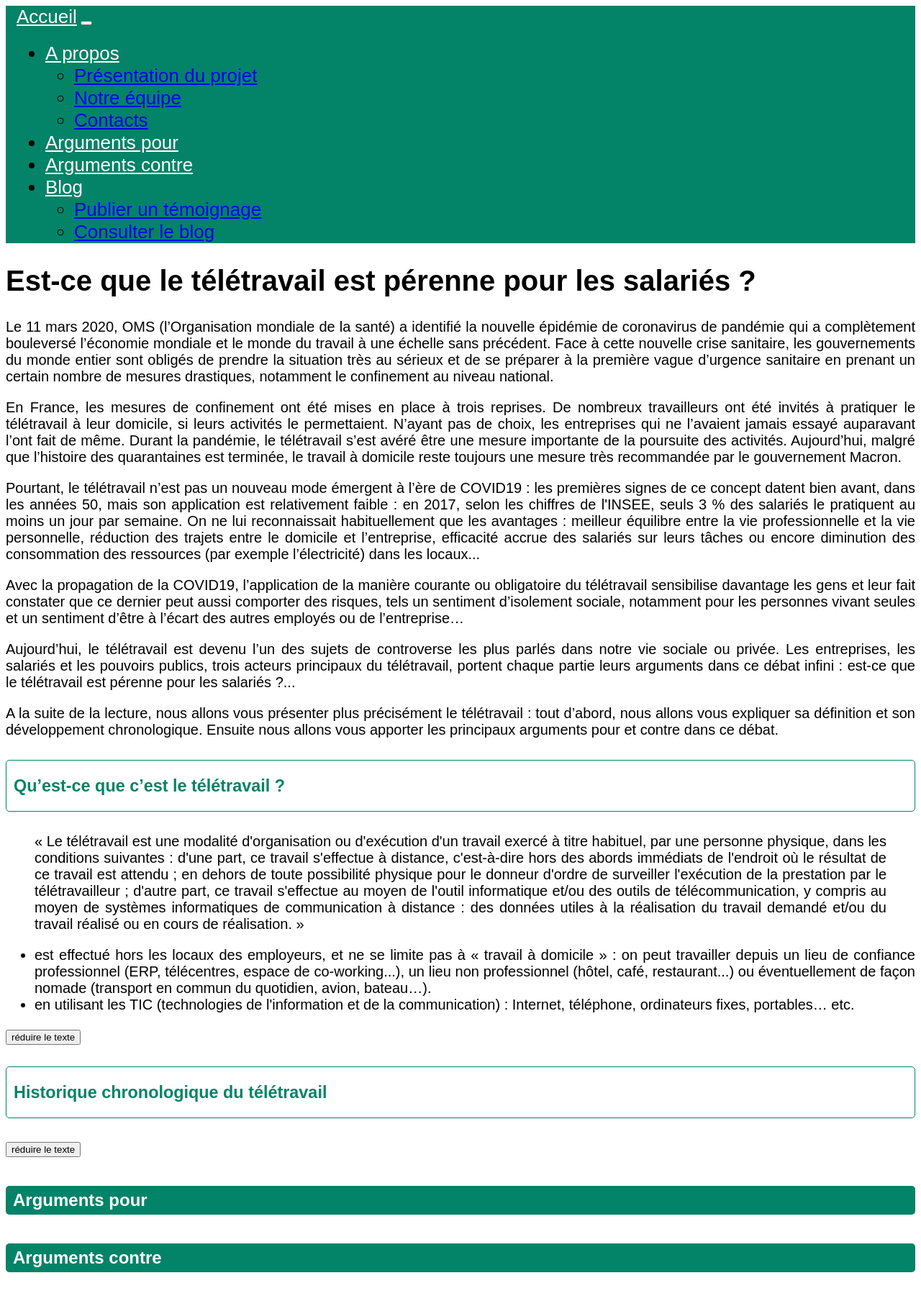
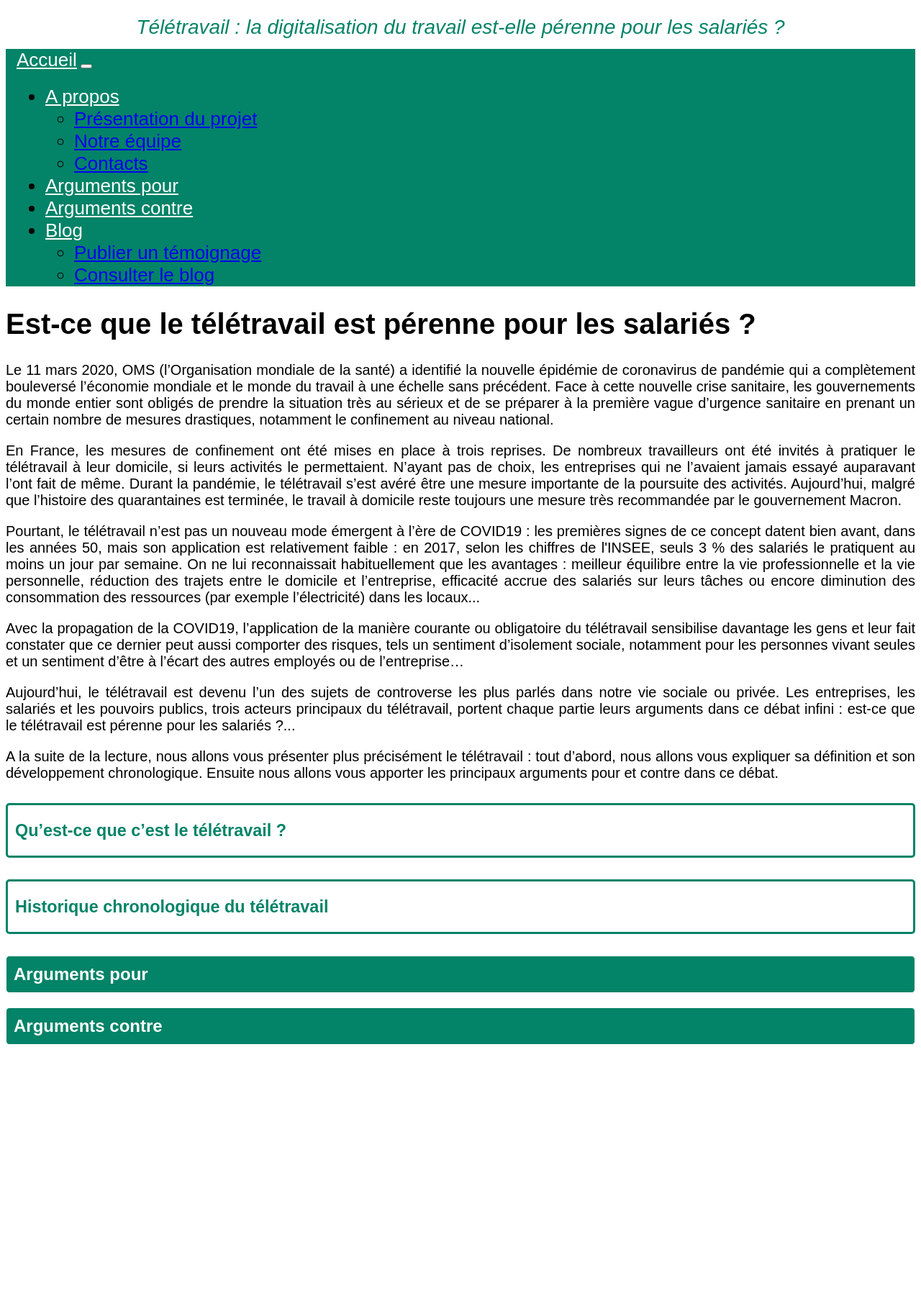
Before and after one commit to sea-gull-diana/Teletravail, a PHP site: page / in a window 1280 px wide. Shown: the whole page at 72% size. After the commit the page ends 1452 px from the top, so only its background shows below. Run offline with PHP 8.4, Linux system fonts and the light colour scheme.

Commit message:
Sujet au-dessus de navbar + quelques changements du bouton 'reduire le texte'

```diff
--- a/css/styles.css
+++ b/css/styles.css
@@ -26,6 +26,16 @@ h1, h3 {font-weight: bold; margin: 30px 0;}
 }
 
 /* tout ce qui concerne la barre de navigation */
+
+#sujet {
+  font-size: 28px;
+  font-style: italic;
+  background-color: white;
+  color:rgb(3, 131, 103);
+  line-height: 50px;
+  text-align: center;
+  padding: 5px;
+}
 
 nav {
   background-color: rgb(3, 131, 103);
@@ -148,8 +158,10 @@ img {
   background-color:rgb(3, 131, 103);
   color: white;
   border-radius: 5px;
-  line-height: 40px;
+  line-height: 50px;
   padding-left: 10px;
+  border: solid white 1px;
+  margin: 20px 0;
 }
 
 .small-title:hover {
@@ -166,7 +178,7 @@ img {
   cursor: pointer;
   color:rgb(3, 131, 103);
   border-radius: 5px;
-  border: solid rgb(3, 131, 103) 1px;
+  border: solid rgb(3, 131, 103) 3px;
   padding: 10px;
   line-height: 50px;
 }
@@ -174,5 +186,18 @@ img {
 .medium-title:hover {
   color: white;
   background-color: rgb(3, 131, 103);
-  border: none;
+  border: transparent white 3px;
 }
+
+.reduire {
+  display: none;
+  background-color: transparent;
+  border: solid rgb(3, 131, 103) 1px;
+  color:rgb(3, 131, 103);
+}
+
+.reduire:hover {
+  color: greenyellow;
+  border: solid white 1px;
+  text-decoration: underline;
+}
--- a/index.html
+++ b/index.html
@@ -76,6 +76,7 @@
         télétravail en France, situation actuelle, perspectives de développement et aspects juridiques », une première
         définition officielle du télétravail a été déjà donnée :
       </p>
+      <div>
         <blockquote>
           « Le télétravail est une modalité d'organisation ou d'exécution d'un travail exercé à titre habituel, par une
           personne physique, dans les conditions suivantes : d'une part, ce travail s'effectue à distance, c'est-à-dire
@@ -90,10 +91,12 @@
           travail
           réalisé ou en cours de réalisation. »
         </blockquote>
+      </div>
       <p>
         Quelle que soit l’évolution de la définition pendant ces 20 ans, on peut toujours constater deux principes
         essentiels du télétravail :
       </p>
+      <div>
         <ul>
           <li>
             est effectué hors les locaux des employeurs, et ne se limite pas à « travail à domicile » : on peut travailler
@@ -107,12 +110,13 @@
             fixes, portables… etc.
           </li>
         </ul>
+      </div>
       <p>
         (A distinguer avec un médecin qui se déplace au domicile du patient ou un agent immobilier qui accompagne son
         client
         pendant la visite des biens. Ces activités ne sont pas considérées comme le télétravail.)
       </p>
-      <input type="button" class="réduire" value="réduire le texte">
+      <input type="button" class="reduire" value="Réduire le texte">
     </div>
     <div>
       <h3 class="medium-title">Historique chronologique du télétravail</h3>
@@ -171,7 +175,7 @@
         qui
         a redéfini le télétravail avec le statut et les droits du télétravailleur et ses modalités de mise en œuvre.
       </p>
-      <input type="button" class="réduire" value="réduire le texte">
+      <input type="button" class="reduire" value="Réduire le texte">
     </div>
     <div>
       <h5 class="small-title">Arguments pour</h5>
--- a/js/layout.js
+++ b/js/layout.js
@@ -19,6 +19,7 @@ document.addEventListener("DOMContentLoaded", function() {
 
   var navbox = document.querySelector("body");
   navbox.insertAdjacentHTML('afterbegin', `
+  <div id="sujet">Télétravail : la digitalisation du travail est-elle pérenne pour les salariés ?</div>
   <nav class="navbar navbar-expand-lg navbar-dark sticky-top">
   <div class="container-fluid">
     <a class="navbar-brand" href="./index.html">Accueil</a>
--- a/js/teletravail.js
+++ b/js/teletravail.js
@@ -27,9 +27,10 @@ $(document).ready(function() {
         }
     });
 
-    // $(".réduire").click(function(){
-    //     $(this).prevUntil("h5").css("display","none")
-    //     $(this).css("display","none")
+    $(".reduire").click(function(){
+         $(this).prevUntil("h3, h5").css("display","none");
+         $(this).css("display","none");
+    });
 
     $(".medium-title").click(function() {
         if ($(this).next().css("display") == "none") {
```
Lines whose indentation alone changed are shown as unchanged.
